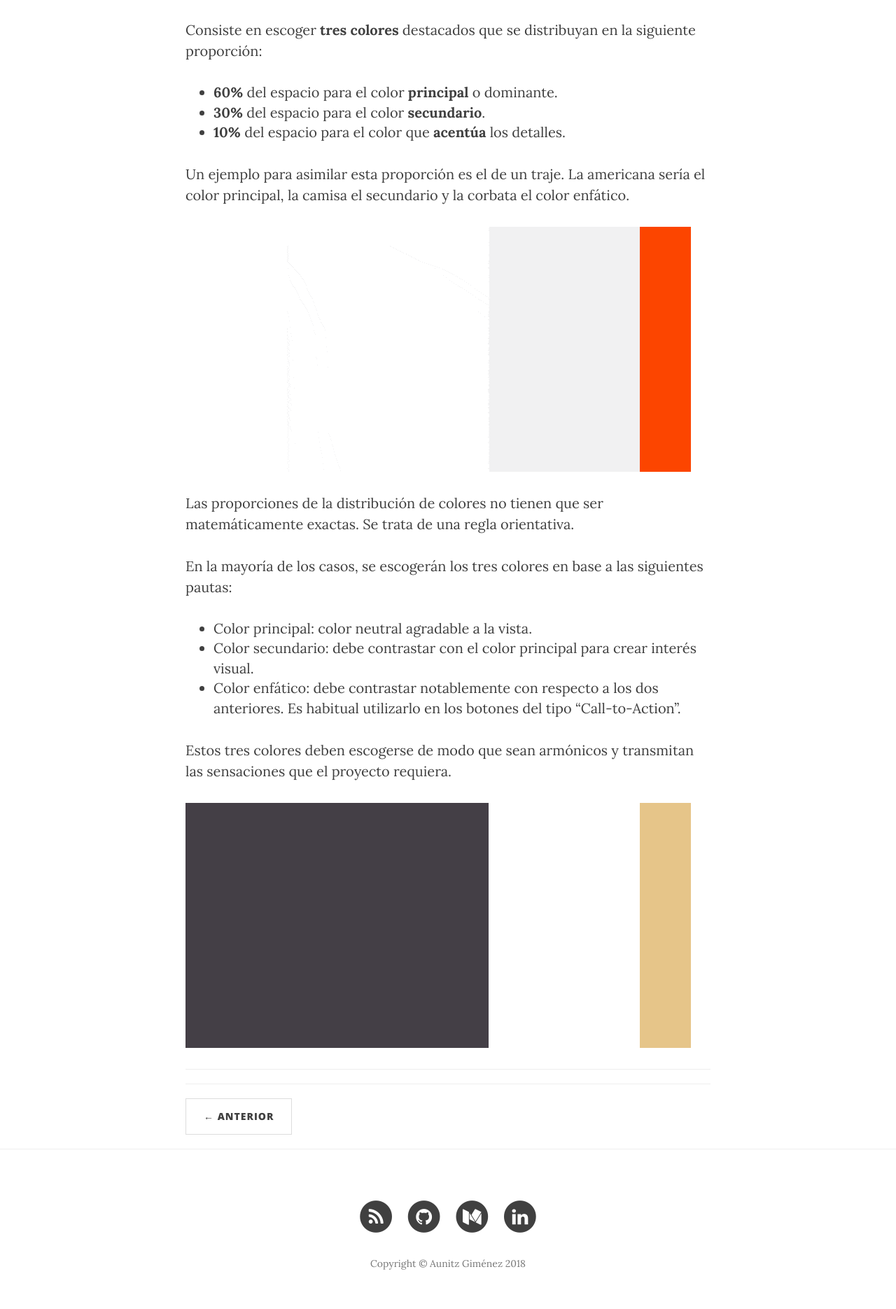
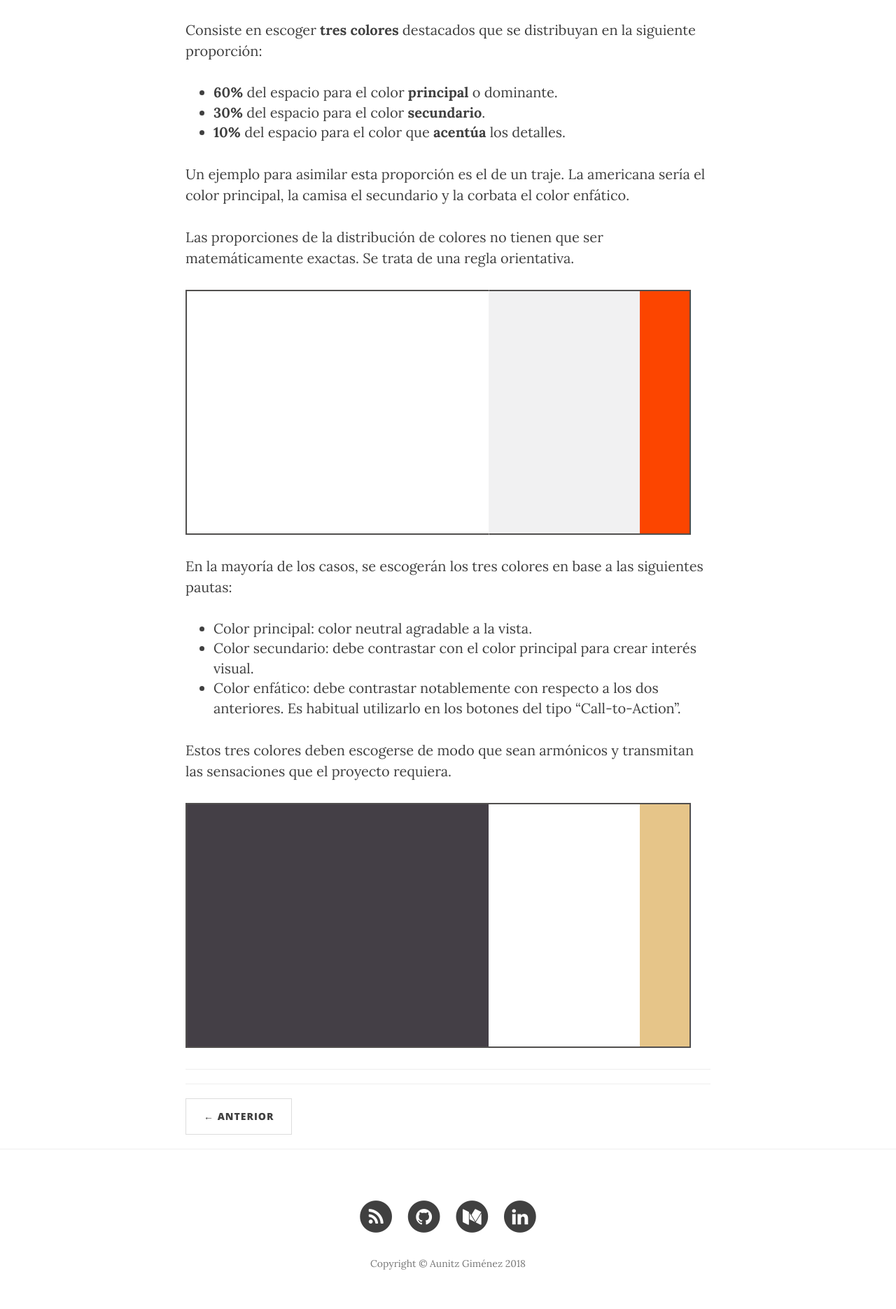
Before and after one commit to aunitz/beta, a Jekyll site: the page built from _posts/2018-11-28-regla-60-30-10-para-escoger-colores.markdown, in a window 1280 px wide. Shown: the part 815-2685 px from the top of the page at 70% size. Built offline with Jekyll 4.4.1, drawn with Linux system fonts in a browser that asks for light colours; nearby versions of some CDN libraries.

Commit message:
Ajustes en las ilustraciones del post.

```diff
--- a/_posts/2018-11-28-regla-60-30-10-para-escoger-colores.markdown
+++ b/_posts/2018-11-28-regla-60-30-10-para-escoger-colores.markdown
@@ -16,8 +16,8 @@ header-img: "img/post-bg-30.jpg"
 	<li><strong>10%</strong> del espacio para el color que <strong>acentúa</strong> los detalles.</li>
 </ul>
 <p>Un ejemplo para asimilar esta proporción es el de un traje. La americana sería el color principal, la camisa el secundario y la corbata el color enfático.</p>
-<p><img src="{{ site.baseurl }}/img/60-30-10-ejemplo-1.gif" alt="Ejemplo de la regla del 60-30-10 para escoger colores"></p>
 <p>Las proporciones de la distribución de colores no tienen que ser matemáticamente exactas. Se trata de una regla orientativa.</p>
+<p><img src="{{ site.baseurl }}/img/60-30-10-ejemplo-1.png" alt="Ejemplo de la regla del 60-30-10 para escoger colores"></p>
 <p>En la mayoría de los casos, se escogerán los tres colores en base a las siguientes pautas:</p>
 <ul>
 	<li>Color principal: color neutral agradable a la vista.</li>
@@ -25,4 +25,4 @@ header-img: "img/post-bg-30.jpg"
 	<li>Color enfático: debe contrastar notablemente con respecto a los dos anteriores. Es habitual utilizarlo en los botones del tipo “Call-to-Action”.</li>
 </ul>
 <p>Estos tres colores deben escogerse de modo que sean armónicos y transmitan las sensaciones que el proyecto requiera.</p>
-<p><img src="{{ site.baseurl }}/img/60-30-10-ejemplo-2.gif" alt="Ejemplo de la regla del 60-30-10 para escoger colores"></p>
+<p><img src="{{ site.baseurl }}/img/60-30-10-ejemplo-2.png" alt="Ejemplo de la regla del 60-30-10 para escoger colores"></p>
```
Also changed, not shown: img/60-30-10-ejemplo-1.gif (deleted), img/60-30-10-ejemplo-1.png (added), img/60-30-10-ejemplo-2.gif (deleted), img/60-30-10-ejemplo-2.png (added).
